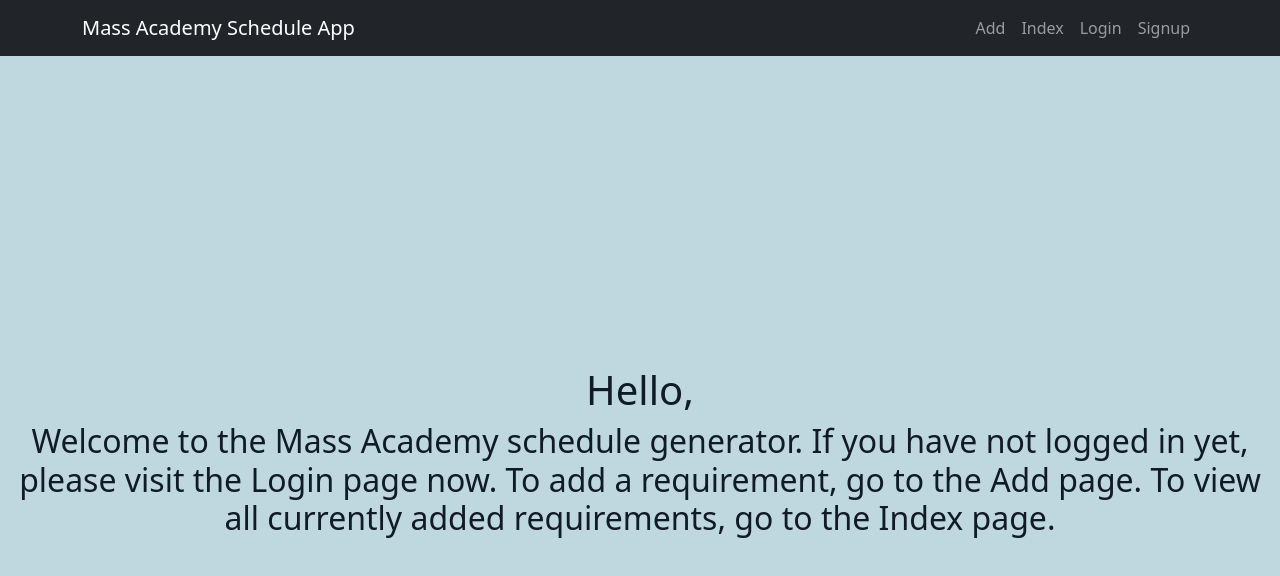
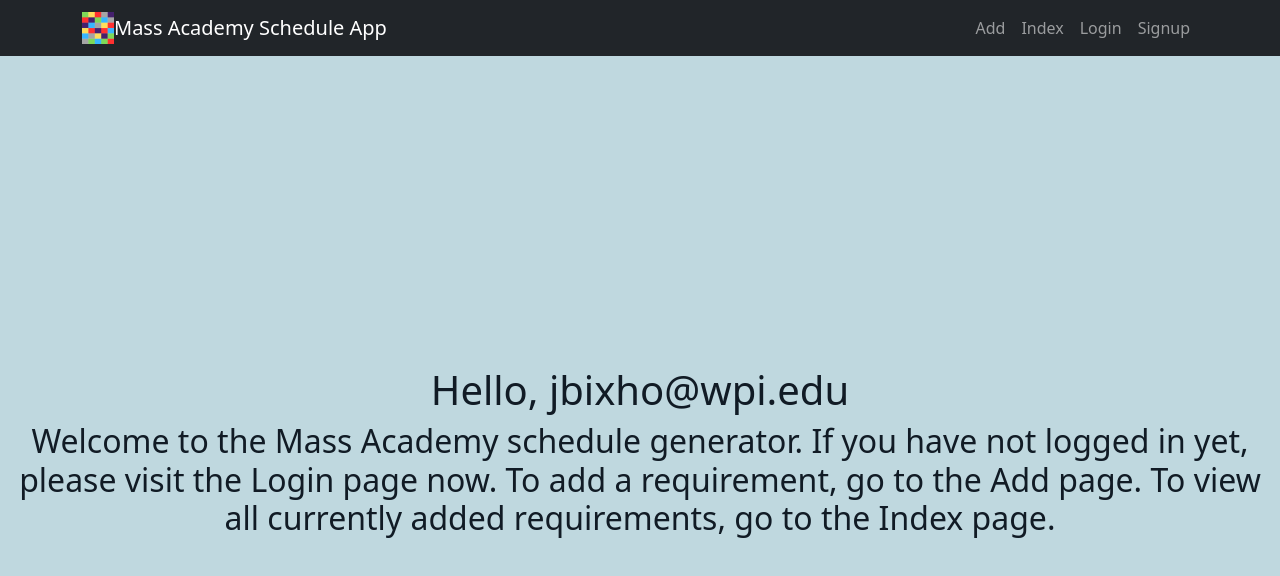
Before and after one commit to jothplayz/my-app, a React (Create React App) app: page / in a window 1280 px wide. Shown: the top 576 px of the page. Built offline with nearby package versions, Linux system fonts and the light colour scheme; no server answers.

Commit message:
i added the picture but its kinda ugly

```diff
--- a/src/App.js
+++ b/src/App.js
@@ -26,8 +26,8 @@ const app = initializeApp(firebaseConfig);
 const db = getFirestore(app);
 const auth = getAuth();
 
-var currUser = "";
-var currUID = "";
+var currUser = "jbixho@wpi.edu";
+var currUID = "efuKk8Ki7ihvI0FyKNfYvPjvN7E3";
 
 onAuthStateChanged(auth, (user) => {
   if (user) {
@@ -62,8 +62,10 @@ function App() {
 function MyNavbar() {
   return (
     <Navbar bg="dark" variant="dark"  expand="lg" >
+
       <Container>
-        <Navbar.Brand as={Link} to="/">Mass Academy Schedule App</Navbar.Brand>
+      <img src="/schMAMSlogo32.png" alt="logo"/>
+        <Navbar.Brand as={Link} to="/">         Mass Academy Schedule App</Navbar.Brand>
         <Navbar.Toggle aria-controls="basic-navbar-nav" />
         <Navbar.Collapse id="basic-navbar-nav">
           <Nav className="ms-auto">
@@ -94,7 +96,7 @@ function HomePage() {
 
 
   return (
-    <div >
+    <div>
       <header className="App-header">
         <h1>Hello, {currUser}</h1>
         <h2>{message}</h2>
```
Also changed, not shown: public/schMAMSlogo32.png (added).
